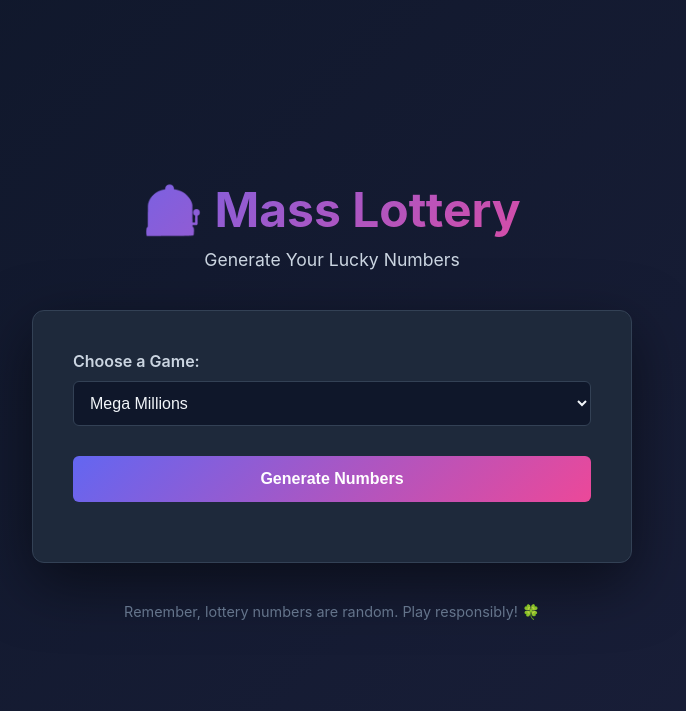
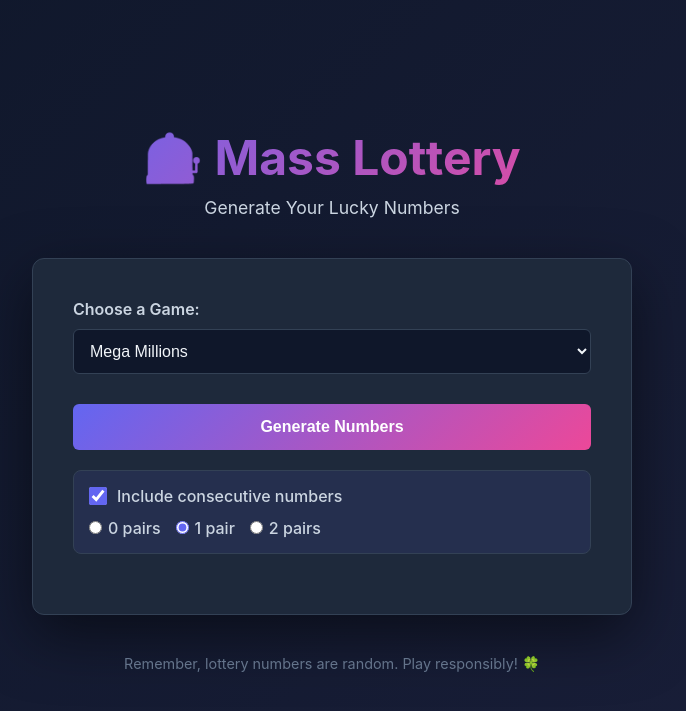
Before and after one commit to RogersSoftTech/mass-lottery-flask, a Flask app: page / in a window 1280 px wide. Shown: the top 711 px of the page, without its empty margins (308-994 px from the left). Run offline with Flask 3, Linux system fonts and the light colour scheme.

Commit message:
Add consecutive numbers feature with 0, 1, 2 pair options

```diff
--- a/app.py
+++ b/app.py
@@ -51,6 +51,89 @@ LOTTERY_CONFIGS = {
     }
 }
 
+def generate_numbers(min_num, max_num, count, consecutive_pairs=0, allow_duplicates=False):
+    """
+    Generate lottery numbers with optional consecutive pairs.
+
+    :param min_num: Minimum number range
+    :param max_num: Maximum number range
+    :param count: How many numbers to generate
+    :param consecutive_pairs: 0, 1, or 2 - how many consecutive pairs to include
+    :param allow_duplicates: Whether duplicates are allowed (for The Numbers Game)
+    :return: Sorted list of numbers
+    """
+    numbers = []
+    max_attempts = 1000
+
+    if consecutive_pairs > 0:
+        # Generate the specified number of consecutive pairs
+        pairs_to_generate = min(consecutive_pairs, count // 2)
+
+        for _ in range(pairs_to_generate):
+            valid_pair_found = False
+            attempts = 0
+
+            while not valid_pair_found and attempts < 100:
+                # Pick a random starting number that allows for a consecutive pair
+                start_num = random.randint(min_num, max_num - 1)
+                next_num = start_num + 1
+
+                # Check if both numbers are valid and not already in the list
+                if next_num <= max_num and start_num not in numbers and next_num not in numbers:
+                    # Check that adding this pair won't create a chain with existing numbers
+                    creates_chain = any(abs(n - start_num) == 1 or abs(n - next_num) == 1 for n in numbers)
+
+                    if not creates_chain:
+                        numbers.append(start_num)
+                        numbers.append(next_num)
+                        valid_pair_found = True
+
+                attempts += 1
+
+        # Fill remaining slots with random numbers that don't create consecutive pairs
+        attempts = 0
+        while len(numbers) < count and attempts < max_attempts:
+            rn = random.randint(min_num, max_num)
+            if rn not in numbers or allow_duplicates:
+                # Check if this number would create a consecutive pair
+                would_create_pair = any(abs(n - rn) == 1 for n in numbers)
+                if not would_create_pair or allow_duplicates:
+                    numbers.append(rn)
+            attempts += 1
+
+        # If we couldn't fill all slots, just fill remaining with any random numbers
+        while len(numbers) < count:
+            rn = random.randint(min_num, max_num)
+            if allow_duplicates or rn not in numbers:
+                numbers.append(rn)
+    else:
+        # Generate numbers with NO consecutive pairs allowed
+        attempts = 0
+
+        while len(numbers) < count and attempts < max_attempts:
+            rn = random.randint(min_num, max_num)
+
+            if allow_duplicates:
+                # For games that allow duplicates (The Numbers Game)
+                would_create_pair = any(abs(n - rn) == 1 for n in numbers)
+                if not would_create_pair:
+                    numbers.append(rn)
+            else:
+                # For most games: ensure unique numbers and no consecutive pairs
+                if rn not in numbers:
+                    would_create_pair = any(abs(n - rn) == 1 for n in numbers)
+                    if not would_create_pair:
+                        numbers.append(rn)
+            attempts += 1
+
+        # If we couldn't fill all slots, just fill remaining
+        while len(numbers) < count:
+            rn = random.randint(min_num, max_num)
+            if allow_duplicates or rn not in numbers:
+                numbers.append(rn)
+
+    return sorted(numbers)
+
 @app.route('/')
 def index():
     """Serve the main page"""
@@ -62,21 +145,33 @@ def generate_lottery():
     try:
         data = request.get_json()
         game_type = data.get('game', 'mass_cash')
+        consecutive_pairs = data.get('consecutive_pairs', 0)
 
         if game_type not in LOTTERY_CONFIGS:
             return jsonify({'error': 'Invalid game type'}), 400
 
+        # Validate consecutive pairs
+        consecutive_pairs = max(0, min(2, int(consecutive_pairs)))
+
         config = LOTTERY_CONFIGS[game_type]
 
-        # Generate main numbers
+        # Generate main numbers with consecutive pair logic
         num_min, num_max = config['numbers']
-        main_numbers = sorted(random.sample(range(num_min, num_max + 1), config['count']))
+        allow_dups = game_type == 'the_numbers_game'
+        main_numbers = generate_numbers(
+            num_min,
+            num_max,
+            config['count'],
+            consecutive_pairs=consecutive_pairs,
+            allow_duplicates=allow_dups
+        )
 
         result = {
             'game': game_type,
             'game_name': config['name'],
             'numbers': main_numbers,
-            'bonus_color': config['bonus_color']
+            'bonus_color': config['bonus_color'],
+            'consecutive_pairs': consecutive_pairs
         }
 
         # Generate bonus ball if the game has one
--- a/static/script.js
+++ b/static/script.js
@@ -10,12 +10,22 @@ document.addEventListener('DOMContentLoaded', () => {
     const loading = document.getElementById('loading');
     const copyBtn = document.getElementById('copy-btn');
     const newBtn = document.getElementById('new-btn');
+    const consecutiveCheckbox = document.getElementById('consecutive-checkbox');
+    const radioGroup = document.getElementById('radio-group');
+    const radioButtons = document.querySelectorAll('input[name="consecutive-pairs"]');
 
     let lastResult = null;
 
     generateBtn.addEventListener('click', generateNumbers);
     copyBtn.addEventListener('click', copyNumbers);
     newBtn.addEventListener('click', generateNumbers);
+
+    // Toggle radio buttons based on checkbox
+    consecutiveCheckbox.addEventListener('change', () => {
+        radioButtons.forEach(btn => {
+            btn.disabled = !consecutiveCheckbox.checked;
+        });
+    });
 
     async function generateNumbers() {
         try {
@@ -26,12 +36,23 @@ document.addEventListener('DOMContentLoaded', () => {
             resultContainer.classList.add('hidden');
 
             const game = gameSelect.value;
+
+            // Get consecutive pairs value if checkbox is checked, otherwise 0
+            let consecutivePairs = 0;
+            if (consecutiveCheckbox.checked) {
+                const checkedRadio = document.querySelector('input[name="consecutive-pairs"]:checked');
+                consecutivePairs = parseInt(checkedRadio.value);
+            }
+
             const response = await fetch('/api/lottery', {
                 method: 'POST',
                 headers: {
                     'Content-Type': 'application/json'
                 },
-                body: JSON.stringify({ game })
+                body: JSON.stringify({
+                    game,
+                    consecutive_pairs: consecutivePairs
+                })
             });
 
             if (!response.ok) {
--- a/static/style.css
+++ b/static/style.css
@@ -125,6 +125,59 @@ main {
 .btn-generate:disabled {
     opacity: 0.6;
     cursor: not-allowed;
+}
+
+.options-section {
+    background: rgba(99, 102, 241, 0.1);
+    border: 1px solid var(--border-color);
+    border-radius: 8px;
+    padding: 15px;
+    margin-bottom: 20px;
+}
+
+.checkbox-group {
+    display: flex;
+    align-items: center;
+    margin-bottom: 12px;
+    gap: 10px;
+}
+
+.checkbox-group input[type="checkbox"] {
+    width: 18px;
+    height: 18px;
+    cursor: pointer;
+    accent-color: var(--primary-color);
+}
+
+.checkbox-group label {
+    cursor: pointer;
+    color: #cbd5e1;
+    font-weight: 500;
+}
+
+.radio-group {
+    display: flex;
+    gap: 15px;
+    flex-wrap: wrap;
+}
+
+.radio-label {
+    display: flex;
+    align-items: center;
+    gap: 6px;
+    cursor: pointer;
+    color: #cbd5e1;
+    font-weight: 500;
+}
+
+.radio-label input[type="radio"] {
+    cursor: pointer;
+    accent-color: var(--primary-color);
+}
+
+.radio-label input[type="radio"]:disabled {
+    cursor: not-allowed;
+    opacity: 0.5;
 }
 
 .btn-copy,
--- a/templates/index.html
+++ b/templates/index.html
@@ -29,6 +29,25 @@
 
             <button id="generate-btn" class="btn-generate">Generate Numbers</button>
 
+            <div class="options-section">
+                <div class="checkbox-group">
+                    <input type="checkbox" id="consecutive-checkbox" checked>
+                    <label for="consecutive-checkbox">Include consecutive numbers</label>
+                </div>
+
+                <div class="radio-group" id="radio-group">
+                    <label class="radio-label">
+                        <input type="radio" name="consecutive-pairs" value="0"> 0 pairs
+                    </label>
+                    <label class="radio-label">
+                        <input type="radio" name="consecutive-pairs" value="1" checked> 1 pair
+                    </label>
+                    <label class="radio-label">
+                        <input type="radio" name="consecutive-pairs" value="2"> 2 pairs
+                    </label>
+                </div>
+            </div>
+
             <div id="result-container" class="result-container hidden">
                 <div class="game-name" id="game-name"></div>
 
```
